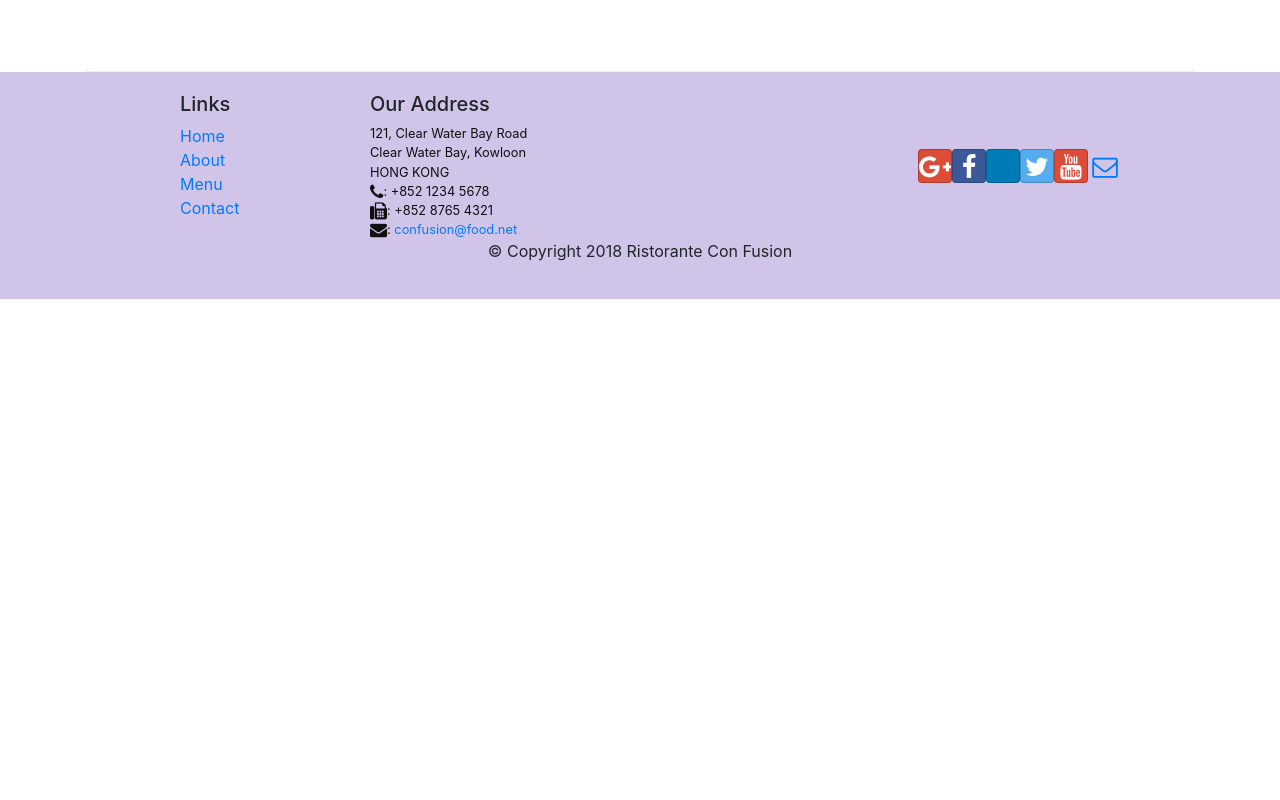
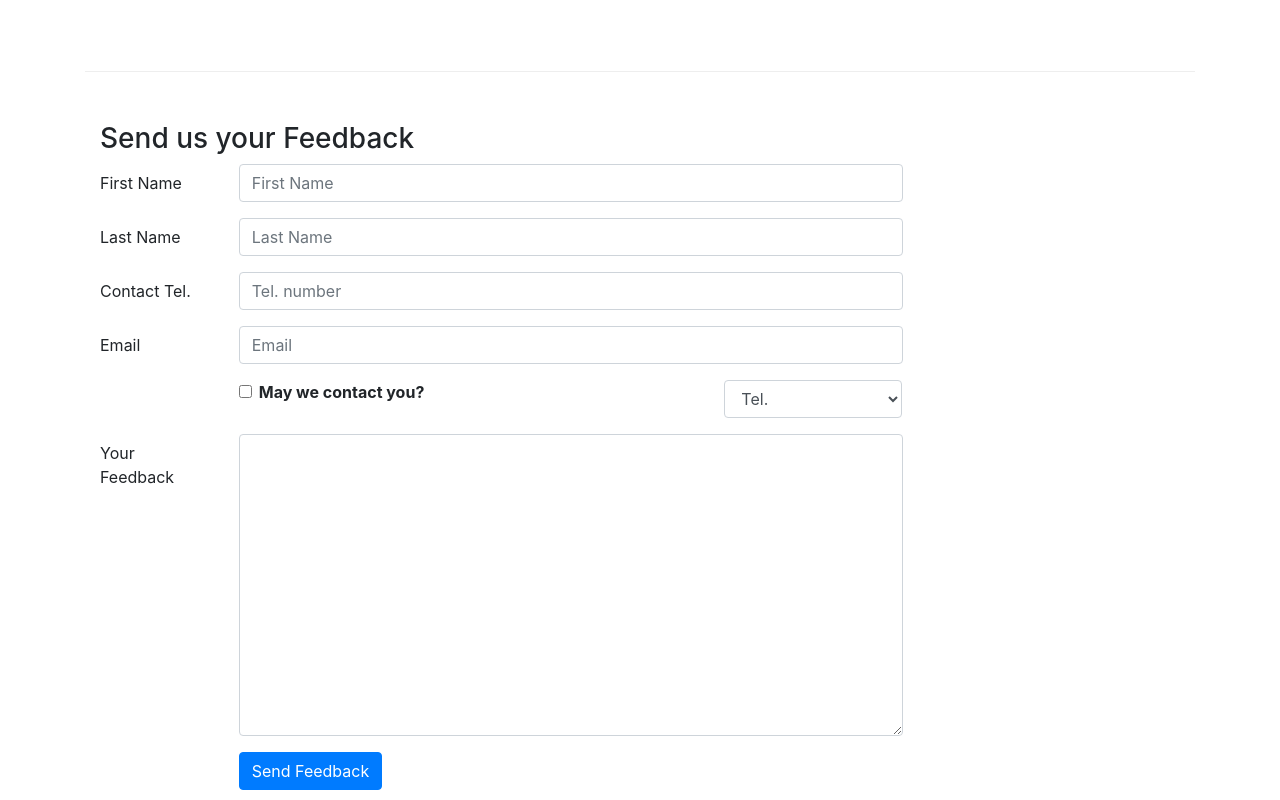
Before and after one commit to hoangbits/noconfuse, a React (Create React App) app: page /contactus in a window 1280 px wide. Shown: the part 800-1600 px from the top of the page. Before the commit the page ends 1099 px from the top, so only its background shows below. Built offline with nearby package versions, Linux system fonts and the light colour scheme.

Commit message:
week3-1.controlled form

```diff
--- a/src/components/ContactComponent.js
+++ b/src/components/ContactComponent.js
@@ -1,7 +1,44 @@
-import React from 'react';
-import { Breadcrumb, BreadcrumbItem } from 'reactstrap';
-import { Link } from 'react-router-dom';
-function Contact(props) {
+import React, { Component } from "react";
+import {
+  Breadcrumb,
+  BreadcrumbItem,
+  Button,
+  Form,
+  FormGroup,
+  Label,
+  Input,
+  Col
+} from "reactstrap";
+import { Link } from "react-router-dom";
+
+class Contact extends Component {
+  constructor(props) {
+    super(props);
+    this.state = {
+      firstname: "",
+      lastname: "",
+      telnum: "",
+      email: "",
+      agree: false,
+      contactType: "Tel. ",
+      message: ""
+    };
+  }
+
+  handleInputChange = event => {
+    const target = event.target;
+    const value = target.type === "checkbox" ? target.checked : target.value;
+    const name = target.name;
+    this.setState({ [name]: value });
+  };
+
+  handleSubmit = event => {
+    console.log("Current State Is: " + JSON.stringify(this.state));
+    alert("Current State Is: " + JSON.stringify(this.state));
+    event.preventDefault();
+  };
+
+  render() {
     return (
       <div className="container">
         <div className="row">
@@ -33,7 +70,7 @@
               <br />
               <i className="fa fa-fax"></i>: +852 8765 4321
               <br />
-            <i className="fa fa-envelope"></i>:{' '}
+              <i className="fa fa-envelope"></i>:{" "}
               <a
                 href="mailto
                           :confusion@food.net"
@@ -66,14 +103,105 @@
                 <i
                   className="fa fa
                           -envelope-o"
-              ></i>{' '}
+                ></i>{" "}
                 Email
               </a>
             </div>
           </div>
         </div>
+        <div className="row row-content">
+          <div className="col-12">
+            <h3>Send us your Feedback</h3>
+          </div>
+          <div className="col-12 col-md-9">
+            <Form onSubmit={this.handleSubmit}>
+              <FormGroup row>
+                <Label htmlFor="firstname" md={2}>First Name
+                </Label>
+                <Col md={10}>
+                  <Input type="text" id="firstname" name
+                    ="firstname"
+                         placeholder="First Name"
+                         value={this.state.firstname}
+                         onChange={this.handleInputChange} />
+                </Col>
+              </FormGroup>
+              <FormGroup row>
+                <Label htmlFor="lastname" md={2}>Last Name
+                </Label>
+                <Col md={10}>
+                  <Input type="text" id="lastname" name
+                    ="lastname"
+                         placeholder="Last Name"
+                         value={this.state.lastname}
+                         onChange={this.handleInputChange} />
+                </Col>
+              </FormGroup>
+              <FormGroup row>
+                <Label htmlFor="telnum" md={2}>Contact Tel.</Label>
+                <Col md={10}>
+                  <Input type="tel" id="telnum" name="telnum"
+                         placeholder="Tel. number"
+                         value={this.state.telnum}
+                         onChange={this.handleInputChange} />
+                </Col>
+              </FormGroup>
+              <FormGroup row>
+                <Label htmlFor="email" md={2}>Email</Label>
+                <Col md={10}>
+                  <Input type="email" id="email" name="email"
+                         placeholder="Email"
+                         value={this.state.email}
+                         onChange={this.handleInputChange} />
+                </Col>
+              </FormGroup>
+              <FormGroup row>
+                <Col md={{size: 6, offset: 2}}>
+                  <FormGroup check>
+                    <Label check>
+                      <Input type="checkbox"
+                             name="agree"
+                             checked={this.state.agree}
+                             onChange={this
+                               .handleInputChange} /> {' '}
+                      <strong>May we contact you?</strong>
+                    </Label>
+                  </FormGroup>
+                </Col>
+                <Col md={{size: 3, offset: 1}}>
+                  <Input type="select" name="contactType"
+                         value={this.state.contactType}
+                         onChange={this.handleInputChange}>
+                    <option>Tel.</option>
+                    <option>Email</option>
+                  </Input>
+                </Col>
+              </FormGroup>
+              <FormGroup row>
+                <Label htmlFor="message" md={2}>Your Feedback
+                </Label>
+                <Col md={10}>
+                  <Input type="textarea" id="message" name
+                    ="message"
+                         rows="12"
+                         value={this.state.message}
+                         onChange={this.handleInputChange}
+                  ></Input>
+                </Col>
+              </FormGroup>
+              <FormGroup row>
+                <Col md={{size: 10, offset: 2}}>
+                  <Button type="submit" color="primary">
+                    Send Feedback
+                  </Button>
+                </Col>
+              </FormGroup>
+            </Form>
+          </div>
+        </div>
       </div>
     );
   }
+}
 
 export default Contact;
```
Lines whose indentation alone changed are shown as unchanged.
